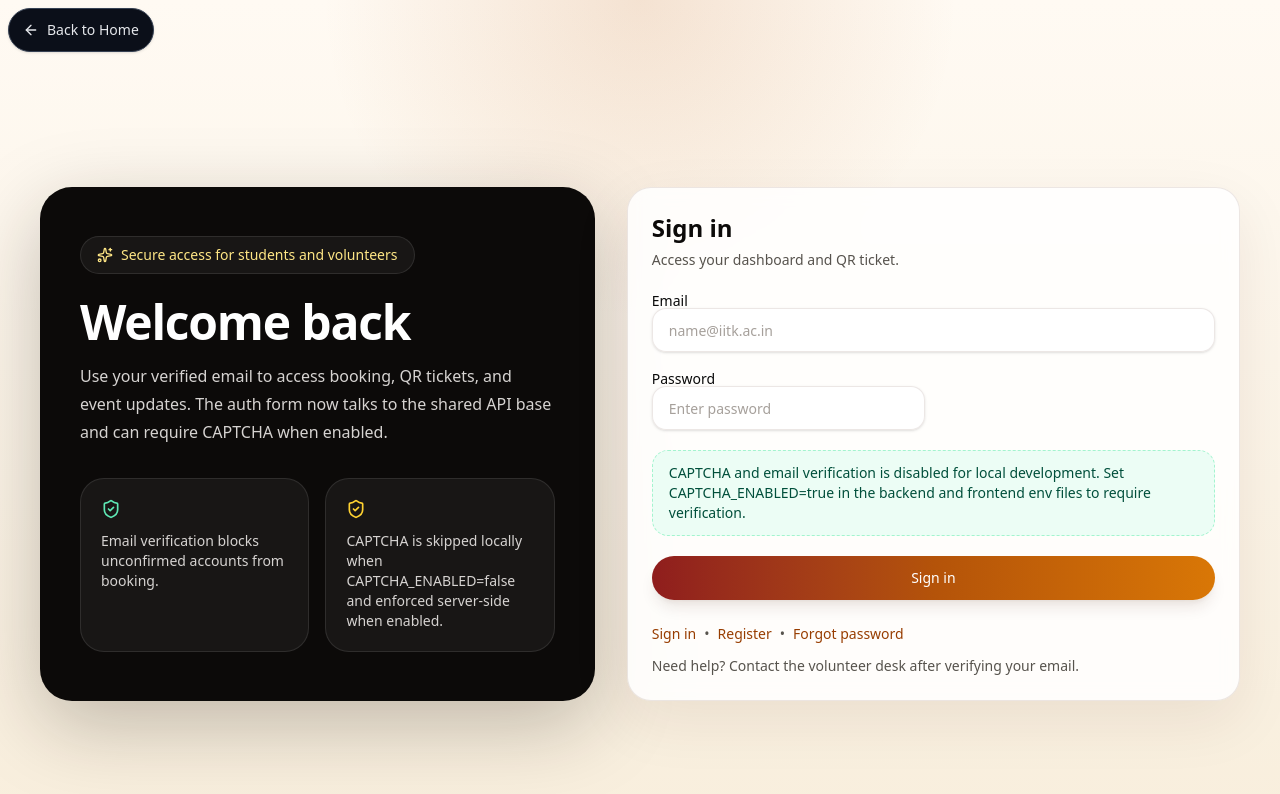
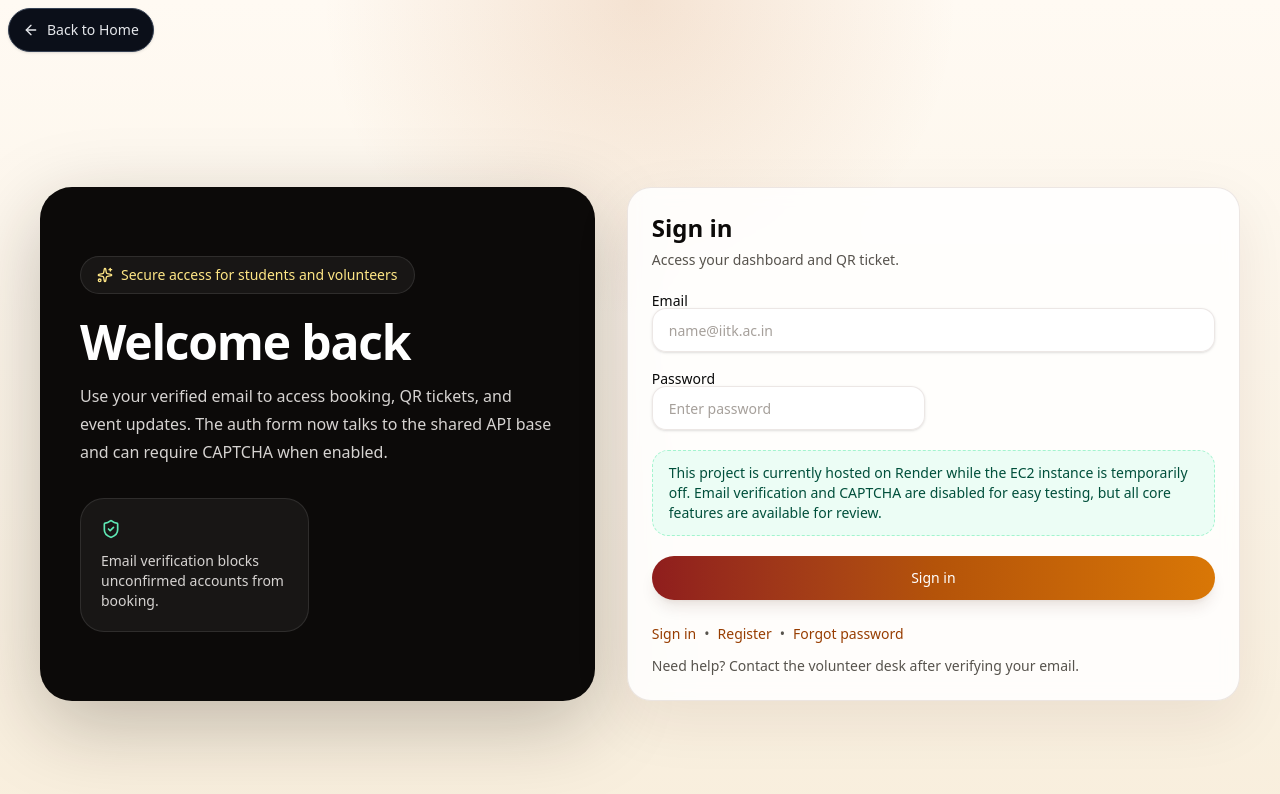
Before and after one commit to Muragesh-24/booking-frontend, a Next.js app in the folder ganeshbooking/: page /auth in a window 1280 px wide. Shown: the top 794 px of the page. Built offline with nearby package versions, Linux system fonts and the light colour scheme; no server answers.

Commit message:
feat : updated the discription

```diff
--- a/ganeshbooking/src/app/auth/page.tsx
+++ b/ganeshbooking/src/app/auth/page.tsx
@@ -225,10 +225,7 @@ export default function AuthPage() {
                 <ShieldCheck className="h-5 w-5 text-emerald-300" />
                 <p className="mt-3 text-sm text-stone-300">Email verification blocks unconfirmed accounts from booking.</p>
               </div>
-              <div className="rounded-3xl border border-white/10 bg-white/5 p-5">
-                <ShieldCheck className="h-5 w-5 text-amber-300" />
-                <p className="mt-3 text-sm text-stone-300">CAPTCHA is skipped locally when CAPTCHA_ENABLED=false and enforced server-side when enabled.</p>
-              </div>
+
             </div>
           </section>
 
@@ -314,7 +311,7 @@ export default function AuthPage() {
                   </div>
                 ) : (
                   <div className="rounded-2xl border border-dashed border-emerald-200 bg-emerald-50 px-4 py-3 text-sm text-emerald-900">
-                    CAPTCHA and email verification is disabled for local development. Set CAPTCHA_ENABLED=true in the backend and frontend env files to require verification.
+               This project is currently hosted on Render while the EC2 instance is temporarily off. Email verification and CAPTCHA are disabled for easy testing, but all core features are available for review.
                   </div>
                 )}
 
```
